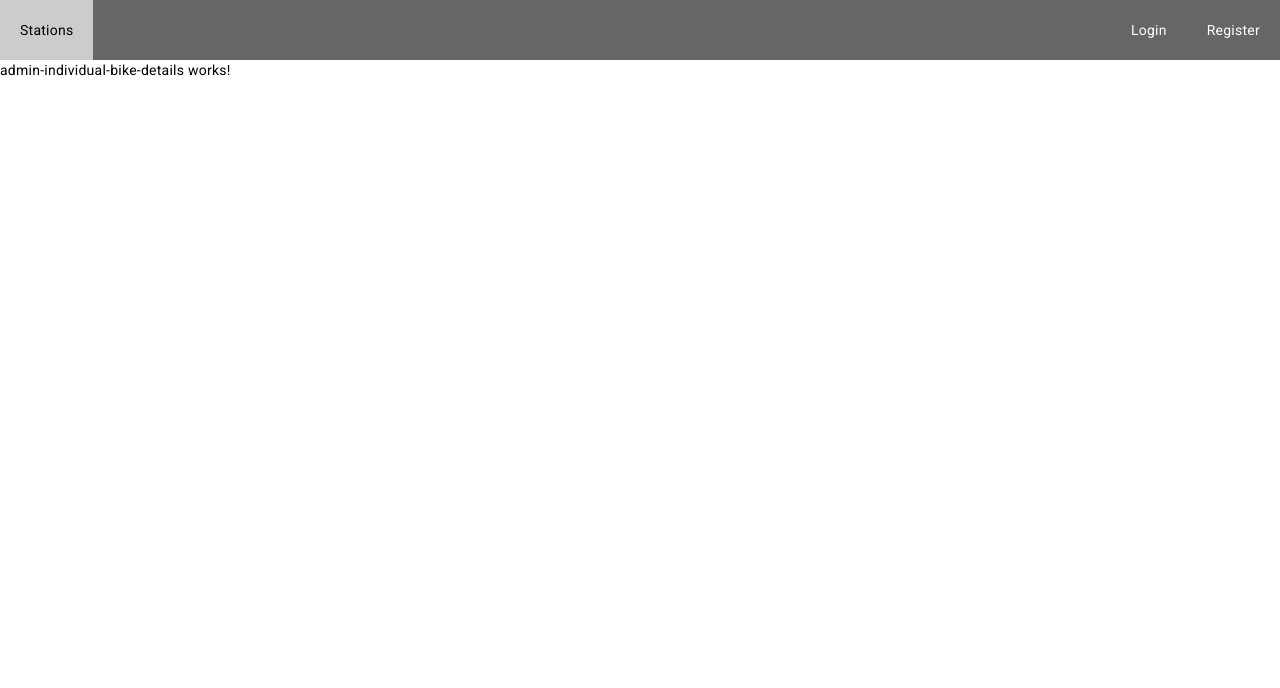
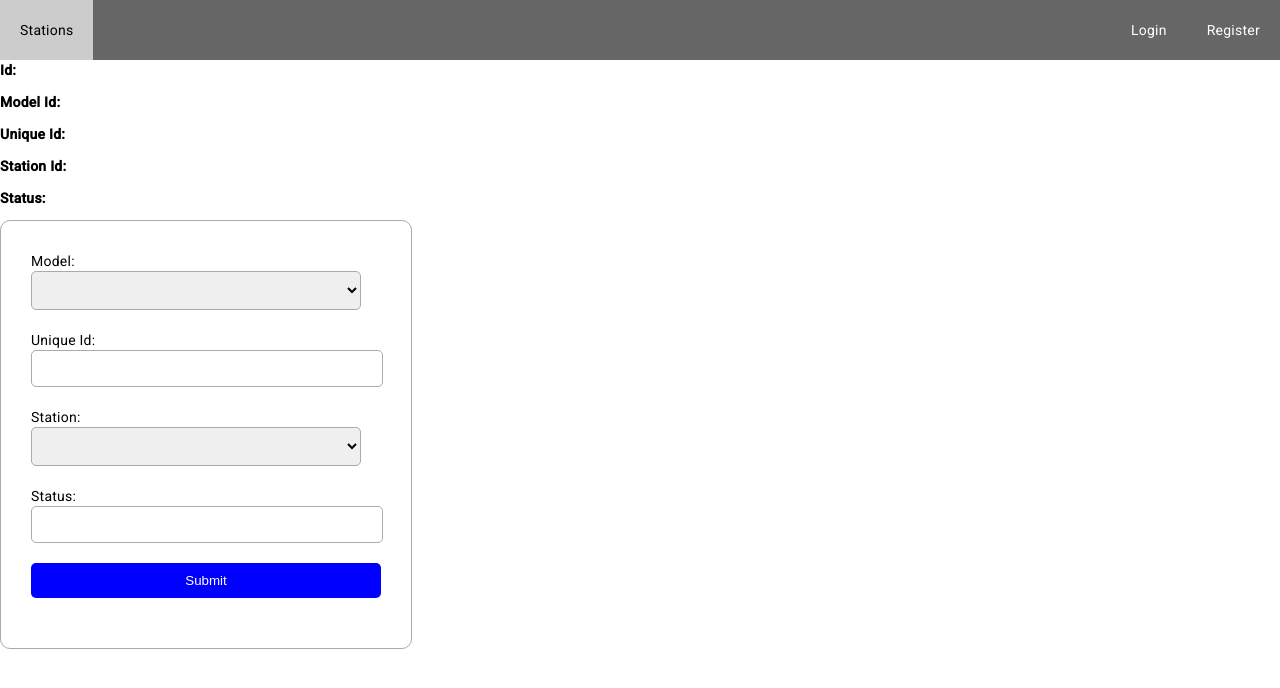
Before and after one commit to PhOberd/Bike-Renting-Service, an Angular app in the folder Client/: page /admin/bikes/1 in a window 1280 px wide. Shown: the top 688 px of the page. Built offline with nearby package versions, Linux system fonts and the light colour scheme.

Commit message:
Implementation of bike details (admin)

```diff
--- a/Client/src/app/admin-category-details/admin-category-details.component.ts
+++ b/Client/src/app/admin-category-details/admin-category-details.component.ts
@@ -61,13 +61,11 @@ export class AdminCategoryDetailsComponent implements OnInit {
           this.categoryService.changeCategory(token, this.categoryForm.value, this.categoryId).subscribe(
             (response: any) => {
               this.message = "Category succesfully changed!";
-              console.log('Form data posted successfully:', response);
               this.categoryForm.reset();
               this.getCategoryDetails();
             },
             (error: any) => {
               this.message = `Error changing category: ${error.error.message}`
-              console.error('Error changing category:', error.error.message);
             }
           )
         } else {
@@ -75,7 +73,6 @@ export class AdminCategoryDetailsComponent implements OnInit {
         }
       } else {
         this.message = "Invalid data!";
-        console.error('Invalid data!');
       }
     }
 }
--- a/Client/src/app/admin-individual-bike-details/admin-individual-bike-details.component.css
+++ b/Client/src/app/admin-individual-bike-details/admin-individual-bike-details.component.css
@@ -0,0 +1,32 @@
+.change-bike-container {
+    width: 350px;
+    border-radius: 10px;
+    border: 1px solid #AAAAAA;
+    padding: 30px;
+  }
+
+.change-bike-container h2 {
+    text-align: center;
+  }
+
+.change-bike-container input[type="text"],
+.change-bike-container select {
+    display: block;
+    width: calc(100% - 20px); /* 100% minus padding(left & right) */
+    padding: 10px;
+    margin-bottom: 20px;
+    border: 1px solid #AAAAAA;
+    border-radius: 5px;
+  }
+
+.change-bike-container button {
+    display: block;
+    width: 100%;
+    padding: 10px;
+    margin-bottom: 20px;
+    background-color: blue;
+    color: #fff;
+    border: none;
+    border-radius: 5px;
+    cursor: pointer;
+  }
--- a/Client/src/app/admin-individual-bike-details/admin-individual-bike-details.component.html
+++ b/Client/src/app/admin-individual-bike-details/admin-individual-bike-details.component.html
@@ -1 +1,39 @@
-<p>admin-individual-bike-details works!</p>
+<p><strong>Id:</strong> {{bikeDetails?.bike_id}}</p>
+<p><strong>Model Id:</strong> {{bikeDetails?.model_id}}</p>
+<p><strong>Unique Id:</strong> {{bikeDetails?.unique_id}}</p>
+<p><strong>Station Id:</strong> {{bikeDetails?.station_id}}</p>
+<p><strong>Status:</strong> {{bikeDetails?.status}}</p>
+
+<div class="change-bike-container">
+    <form [formGroup]="bikeForm" (ngSubmit)="onSubmit()">
+        <div>
+            <label>Model:</label>
+            <select formControlName="model_id">
+                <option *ngFor="let model of models" [value]="model.model_id">{{ model.model_id }}</option>
+            </select>
+        </div>
+
+        <div>
+            <label>Unique Id:</label>
+            <input type="text" formControlName="unique_id">
+        </div>
+
+        <div>
+            <label>Station:</label>
+            <select formControlName="station_id">
+                <option *ngFor="let station of stations" [value]="station.station_id">{{ station.station_id }}</option>
+            </select>
+        </div>
+
+        <div>
+            <label>Status:</label>
+            <input type="text" formControlName="status">
+        </div>
+
+      <button type="submit">Submit</button>
+    </form>
+
+    <div *ngIf="message" class="message">
+        {{ message }}
+    </div>
+</div>
--- a/Client/src/app/admin-individual-bike-details/admin-individual-bike-details.component.ts
+++ b/Client/src/app/admin-individual-bike-details/admin-individual-bike-details.component.ts
@@ -1,12 +1,118 @@
-import { Component } from '@angular/core';
+import { Component, OnInit } from '@angular/core';
+import { ActivatedRoute } from '@angular/router';
+import { AuthService } from '../auth.service';
+import { FormBuilder, FormGroup, Validators, ReactiveFormsModule, FormsModule  } from '@angular/forms';
+import { CommonModule } from '@angular/common';
+import { BikesService } from '../bikes.service';
+import { ModelService } from '../model.service';
+import { MapService } from '../map.service';
 
 @Component({
   selector: 'app-admin-individual-bike-details',
   standalone: true,
-  imports: [],
+  imports: [CommonModule, FormsModule, ReactiveFormsModule],
   templateUrl: './admin-individual-bike-details.component.html',
   styleUrl: './admin-individual-bike-details.component.css'
 })
-export class AdminIndividualBikeDetailsComponent {
+export class AdminIndividualBikeDetailsComponent implements OnInit {
+  bikeId: string = "";
+  bikeForm: FormGroup;
+  bikeDetails: any;
+  message = "";
+  models: any[] = [];
+  stations: any[] = [];
 
+  constructor(private formBuilder: FormBuilder, private route: ActivatedRoute, private authService: AuthService,
+    private bikesService: BikesService, private mapService: MapService, private modelService: ModelService) {
+      this.bikeForm = this.formBuilder.group({
+        model_id: ['', Validators.required],
+        unique_id: ['', Validators.required],
+        station_id: ['', Validators.required],
+        status: ['', Validators.required]
+      });
+  }
+
+    ngOnInit() {
+      this.route.paramMap.subscribe(params => {
+        const id = params.get('Id');
+        if (id !== null) {
+          this.bikeId = id;
+          this.getBikeDetails();
+          this.fetchStations();
+          this.fetchModels();
+        } else {
+          console.error('Id parameter not found in URL');
+        }
+      });
+    }
+
+    getBikeDetails(){
+      const token = this.authService.getToken();
+      if (token) {
+        this.bikesService.getBikeById(token, this.bikeId).subscribe(
+          (bikeDetails) => {
+            this.bikeDetails = bikeDetails;
+          },
+          (error) => {
+            console.error('Error fetching bike details:', error);
+          }
+        );
+        } else {
+          console.error('Authentication not found');
+        }
+    }
+
+    onSubmit() {
+      if (this.bikeForm.valid) {
+        const token = this.authService.getToken();
+        if(token){
+          this.bikesService.changeBike(token, this.bikeForm.value, this.bikeId).subscribe(
+            (response: any) => {
+              this.message = "Category succesfully changed!";
+              this.bikeForm.reset();
+              this.getBikeDetails();
+            },
+            (error: any) => {
+              this.message = `Error changing category: ${error.error.message}`
+            }
+          )
+        } else {
+          console.error('Authentication not found');
+        }
+      } else {
+        this.message = "Invalid data!";
+      }
+    }
+
+    fetchModels(){
+      const token = this.authService.getToken();
+      if (token) {
+        this.modelService.getModels(token).subscribe(
+          (models) => {
+            this.models = models;
+          },
+          (error) => {
+            console.error('Error fetching models:', error);
+          }
+        );
+        } else {
+          console.error('Authentication not found');
+        }
+    }
+
+    fetchStations(){
+      const token = this.authService.getToken();
+      if (token) {
+        this.mapService.getStations(token).subscribe(
+          (stations) => {
+            this.stations = stations;
+          },
+          (error) => {
+            console.error('Error fetching stations:', error);
+          }
+        );
+        } else {
+          console.error('Authentication not found');
+        }
+    }
 }
--- a/Client/src/app/admin-model-details/admin-model-details.component.ts
+++ b/Client/src/app/admin-model-details/admin-model-details.component.ts
@@ -125,13 +125,11 @@ export class AdminModelDetailsComponent implements OnInit {
           this.modelService.changeModel(token, this.modelForm.value, this.modelId).subscribe(
             (response: any) => {
               this.message = "Model succesfully changed!";
-              console.log('Form data posted successfully:', response);
               this.modelForm.reset();
               this.getModelDetails();
             },
             (error: any) => {
               this.message = `Error changing model: ${error.error.message}`
-              console.error('Error changing model:', error.error.message);
             }
           )
         } else {
@@ -139,7 +137,6 @@ export class AdminModelDetailsComponent implements OnInit {
         }
       } else {
         this.message = "Invalid data!";
-        console.error('Invalid data!');
       }
     }
 }
--- a/Client/src/app/admin-station-details/admin-station-details.component.ts
+++ b/Client/src/app/admin-station-details/admin-station-details.component.ts
@@ -103,13 +103,11 @@ export class AdminStationDetailsComponent implements OnInit {
         this.stationsService.changeStation(token, this.stationForm.value, this.stationId).subscribe(
           (response: any) => {
             this.message = "Station succesfully changed!";
-            console.log('Form data posted successfully:', response);
             this.stationForm.reset();
             this.fetchStationDetails();
           },
           (error: any) => {
             this.message = `Error changing Station: ${error.error.message}`
-            console.error('Error changing Station:', error.error.message);
           }
         )
       } else {
@@ -117,7 +115,6 @@ export class AdminStationDetailsComponent implements OnInit {
       }
     } else {
       this.message = "Invalid data!";
-      console.error('Invalid data!');
     }
   }
 }
--- a/Client/src/app/bikes.service.ts
+++ b/Client/src/app/bikes.service.ts
@@ -15,6 +15,13 @@ export class BikesService {
       'Authorization': token
     });
     return this.http.get<any>(`${this.baseUrl}stations/${stationId}/free-bikes`, { headers });
+  }
+
+  getBikeById(token: string, bikeId: string): Observable<any> {
+    const headers = new HttpHeaders({
+      'Authorization': token
+    });
+    return this.http.get<any>(`${this.baseUrl}bikes/${bikeId}`, { headers });
   }
 
   getBikes(token: string): Observable<any> {
@@ -47,4 +54,12 @@ export class BikesService {
 
     return this.http.delete<any>(`${this.baseUrl}bikes/${bikeId}`, { headers });
   }
+
+  changeBike(token: string, formData: any, bikeId: string): Observable<any> {
+    const headers = new HttpHeaders({
+      'Authorization': token
+    });
+
+    return this.http.put<any>(`${this.baseUrl}bikes/${bikeId}`, formData, { headers });
+  }
 }
```
Also changed, not shown: 1 other file (tests, documents, lock files or other folders).
